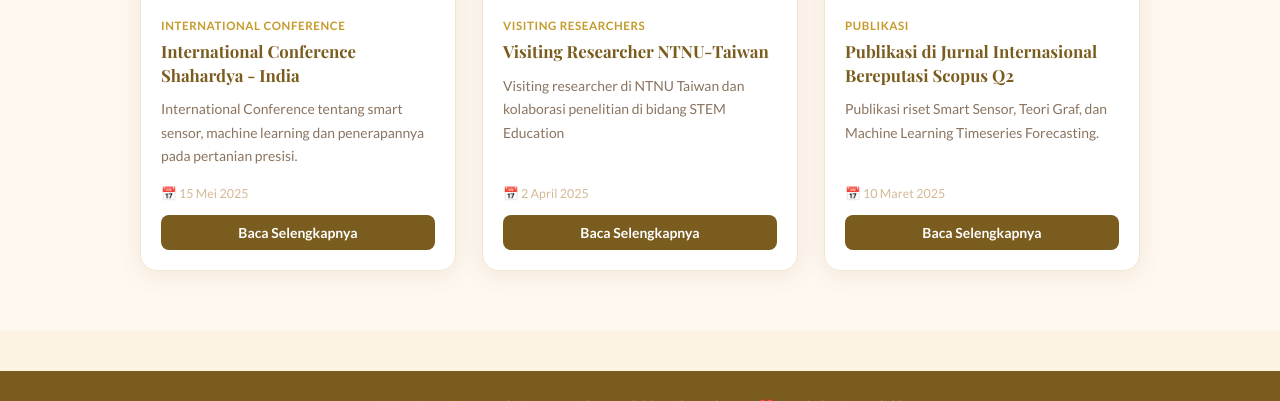
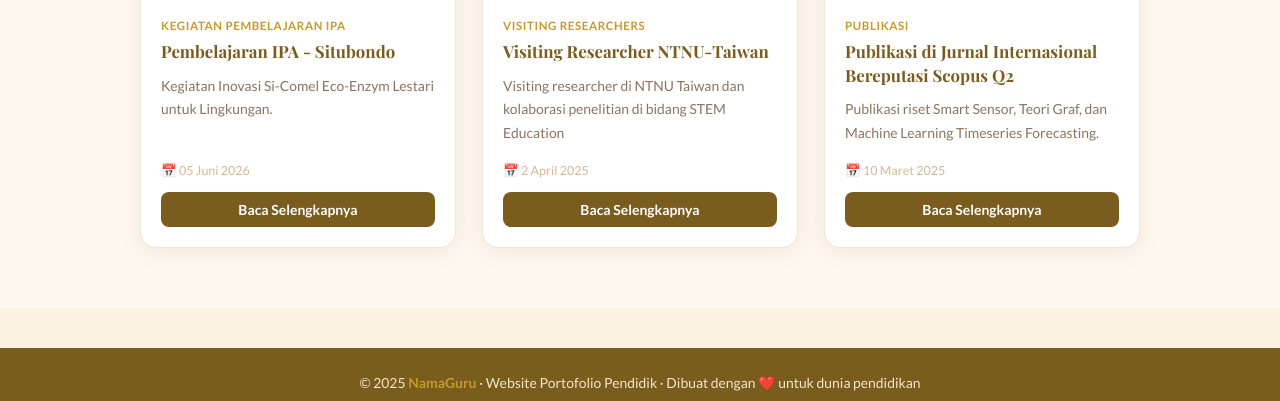
Before and after one commit to nurululifatulkhasanah26-oss/Website_NurulUlifatul, a plain HTML site: page index.html in a window 1280 px wide. Shown: the part 808-1209 px from the top of the page. Drawn offline with nearby package versions, Linux system fonts and the light colour scheme.

Commit message:
Update index.html

```diff
--- a/index.html
+++ b/index.html
@@ -317,10 +317,10 @@ footer span{color:var(--accent);font-weight:700}
   <img src="workshop.jpg" style="width:100%;height:100%;object-fit:cover"/>
 </div>
           <div class="card-body">
-            <div class="card-tag">International Conference</div>
-            <div class="card-title">International Conference Shahardya - India</div>
-            <p class="card-desc">International Conference tentang smart sensor, machine learning dan penerapannya pada pertanian presisi.</p>
-            <div class="card-meta">📅 15 Mei 2025</div>
+            <div class="card-tag">Kegiatan Pembelajaran IPA</div>
+            <div class="card-title">Pembelajaran IPA - Situbondo</div>
+            <p class="card-desc">Kegiatan Inovasi Si-Comel Eco-Enzym Lestari untuk Lingkungan.</p>
+            <div class="card-meta">📅 05 Juni 2026</div>
             <button class="btn-read" onclick="showPage('kegiatan')">Baca Selengkapnya</button>
           </div>
         </div>
```
